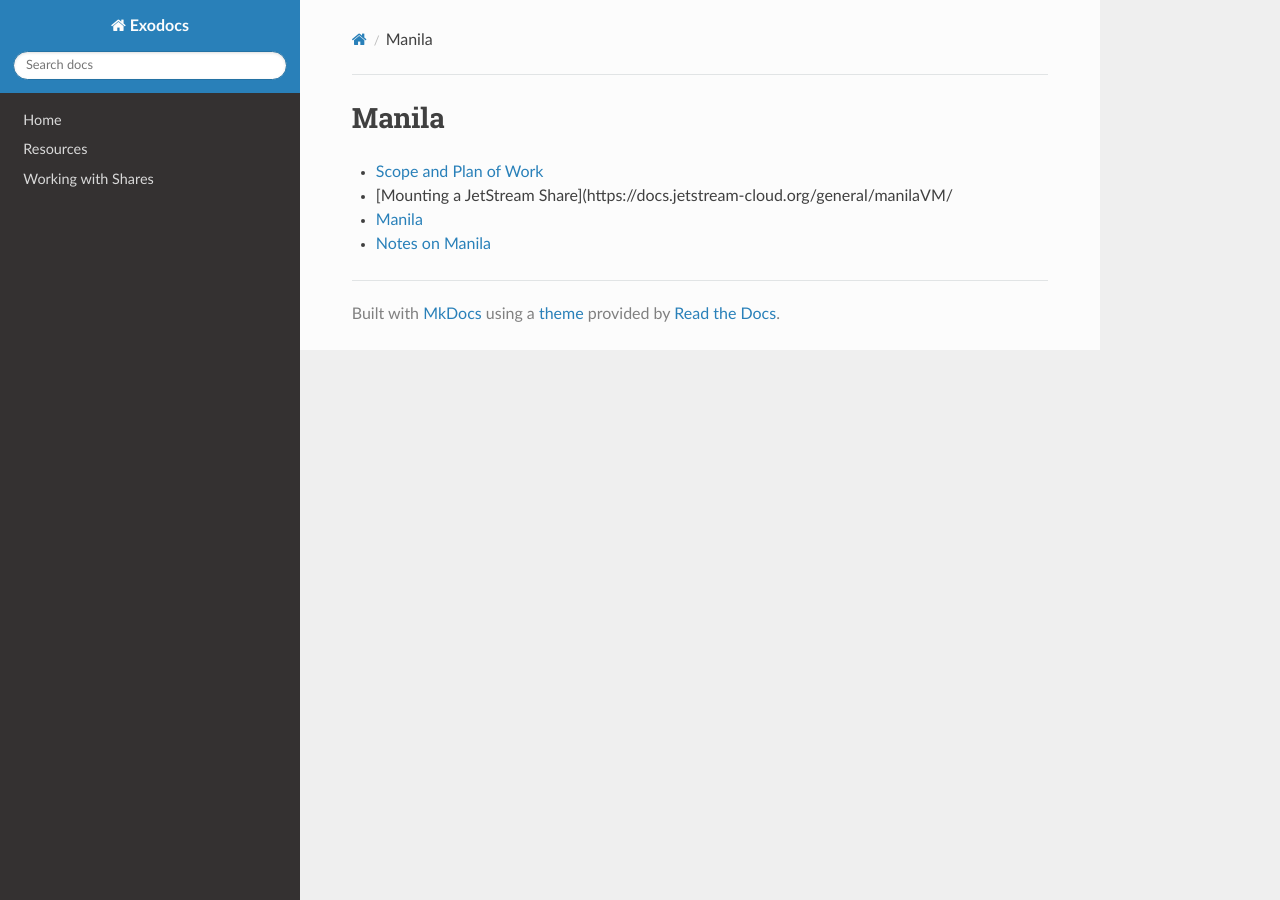
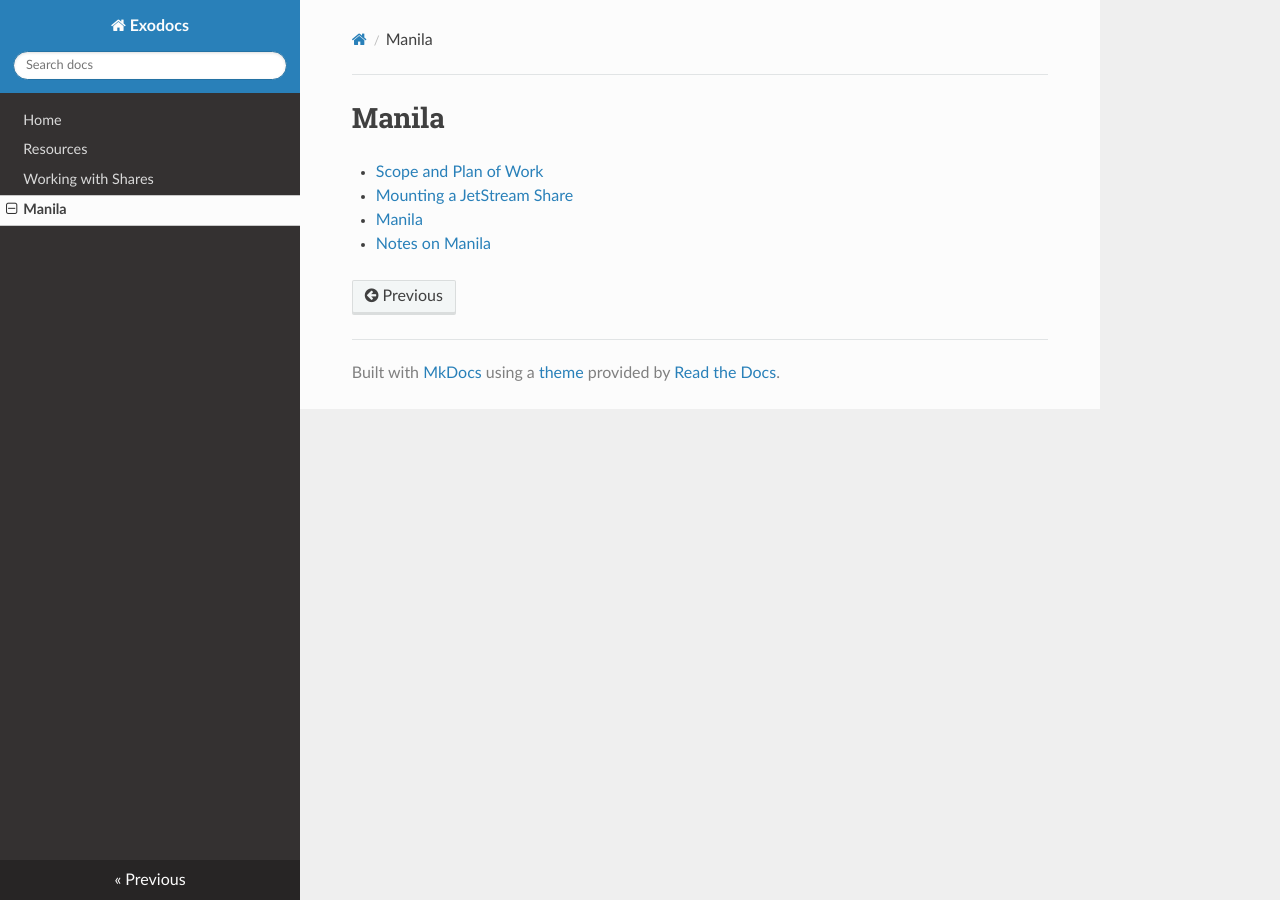
Before and after one commit to jxxcarlson/exo-docs, an MkDocs documentation site: the page built from exo-docs/manila.md, in a window 1280 px wide. Built offline with MkDocs 1.6.1, drawn with Linux system fonts in a browser that asks for light colours; nearby versions of some CDN libraries.

Commit message:
update docs

```diff
--- a/exo-docs/manila.md
+++ b/exo-docs/manila.md
@@ -3,7 +3,7 @@
 
 - [Scope and Plan of Work](https://c-mart.sandcats.io/grain/9KT3HNtb72DSFrY5hmQaLF/)
 
-- [Mounting a JetStream Share](https://docs.jetstream-cloud.org/general/manilaVM/
+- [Mounting a JetStream Share](https://docs.jetstream-cloud.org/general/manilaVM/)
 
 - [Manila](https://docs.jetstream-cloud.org/general/manila/)
 
--- a/mkdocs.yml
+++ b/mkdocs.yml
@@ -8,3 +8,4 @@ nav:
   - Home: 'index.md'
   - 'resources.md'
   - 'notes.md'
+  - 'manila.md'
```
